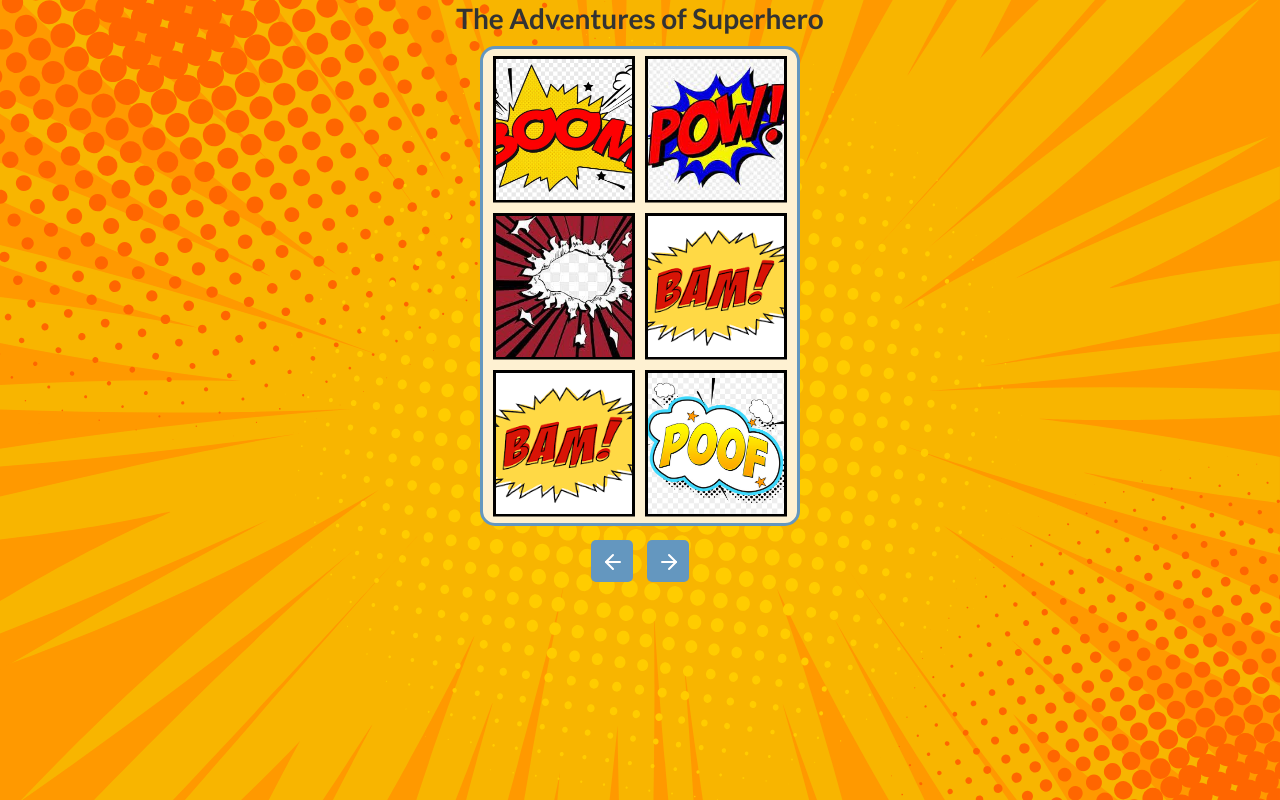
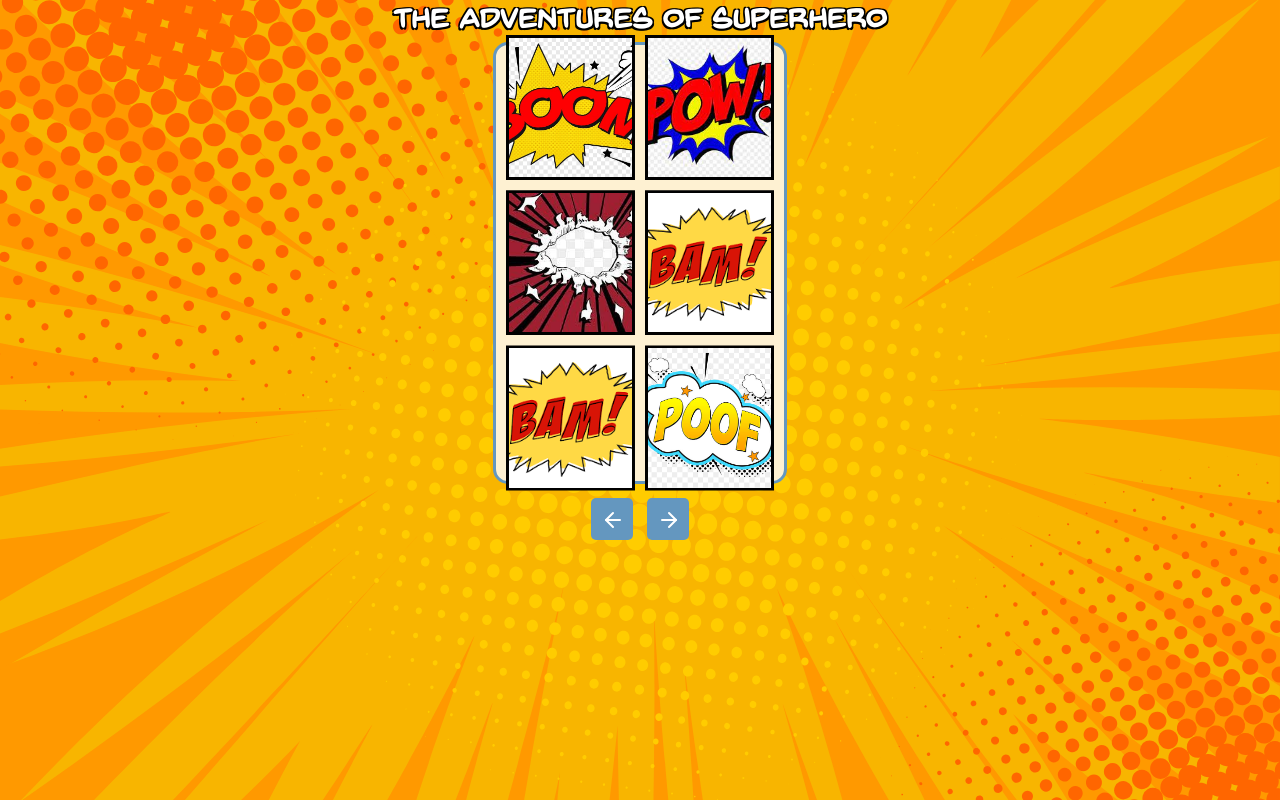
Before and after one commit to Stelath/comic-strip-frontend, a React (Create React App) app: page / in a window 1280 px wide. Both pictures are taken after typing "Sample" into the empty fields and a click on the button "Submit". Built offline with nearby package versions, Linux system fonts and the light colour scheme; no server answers.

Commit message:
final tweaks to the pages

```diff
--- a/src/CSS/index.css
+++ b/src/CSS/index.css
@@ -21,7 +21,7 @@ body {
 	background-repeat: repeat-y;
   background-size: cover;
 	background-position: center;
-
+  line-height: 3em;
   min-height: 100vh;
 }
 
--- a/src/CSS/welcome-page.css
+++ b/src/CSS/welcome-page.css
@@ -126,7 +126,7 @@ button:hover {
 }
 
 .comic-page {
-  width: 25%; /* Set to 25 if you don't want to scroll */
+  width: 23%; /* Set to 23 if you don't want to scroll */
   aspect-ratio: 2/3;
   border: 3px solid #6497bf;
   border-radius: 15px;
@@ -170,9 +170,15 @@ button:hover {
   }
 
   .title-text{
+    color: white;
     font-size: 2em;
-    text-align: center;
-    margin-top: 30px;
+    font-family: "BackIssues";
+    align-items: center;
+    justify-content: center;
+    display: flex;
+    height: auto;
+    font-weight: bold;
+    text-shadow: -1.5px -1.5px 0 black, 1.5px -1.5px 0 black, -1.5px 1.5px 0 black, 1.5px 1.5px 0 black;
   }
 
 .compic-container{
@@ -238,11 +244,6 @@ button:hover {
   font-size: 1em;
 }
 
-.title-text {
-  font-size: 2em;
-  text-align: center;
-  margin-top: 30px;
-}
 
 .compic-container {
   display: flex;
--- a/src/pages/welcome-page.jsx
+++ b/src/pages/welcome-page.jsx
@@ -83,7 +83,7 @@ export default function MainLandingPage() {
       )}
       {isSubmitted && (
         <div>
-            <h1 className="title-text">{title}</h1>
+            <div className="title-text">{title}</div>
           <div id="comic-container">
             <div className="comic-page">
                 <ComicPageFrames images={["/images/img1.jpg", "/images/img2.jpg", "/images/img3.jpg", "/images/img4.png", "/images/img4.png", "images/img6.jpg"]} layoutNumber={0} />
```
